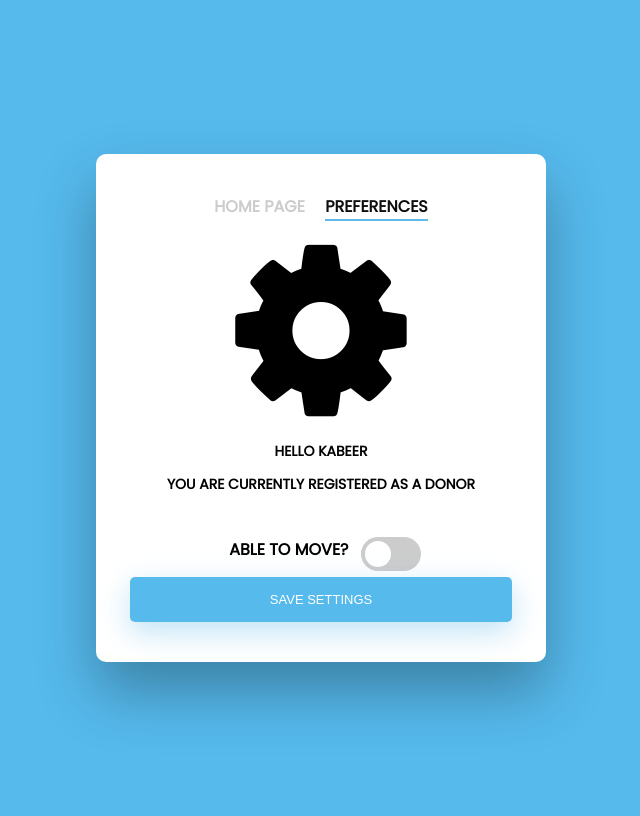
After one commit to amin-codes/HackNC2020-Food, a Flask app: page /settings in a window 1280 px wide. The commit adds this page. Shown: the whole page, without its empty margins (319-959 px from the left). Run offline with Flask 2, Linux system fonts and the light colour scheme.

Commit message:
Settings Page and other fixes for Google Cloud Engine

```diff
--- /dev/null
+++ b/main.py
@@ -0,0 +1,140 @@
+import firebase_admin
+import pyrebase
+import json
+import sys
+from firebase_admin import credentials
+from flask import Flask, Request, render_template, redirect, url_for, request
+import os
+base = os.getcwd()
+app = Flask(__name__)
+app.config['SEND_FILE_MAX_AGE_DEFAULT'] = 0
+#Connecting to firebase
+cred = credentials.Certificate(os.path.normpath(os.path.join(base,"fbAdminConfig.json"))) #this file is not in our repo for security reasons
+admin_fire= firebase_admin.initialize_app(cred)
+pb = pyrebase.initialize_app(json.load(open(os.path.normpath(base+'/fbconfig.json'))))
+
+auth = pb.auth()
+db = pb.database()
+
+person = {"is_logged_in": False, "name": "", "email": "", "uid": "", "verified_email":False, "address1":"", "address2":"", "city":"", "state":"", "zip":"", "account_type":"", "isSponsored":False}
+attributes = ["name", "verified_email", "address1", "address2", "city", "state", "zip", "account_type", "isSponsored"]
+
+#Login
+@app.route("/")
+def login():
+    return render_template("login.html")
+
+#Sign up/ Register
+@app.route("/signup")
+def signup():
+    return render_template("signup.html")
+
+#Welcome page
+@app.route("/welcome")
+def welcome():
+    if person["is_logged_in"] == True:
+        return render_template("welcome.html", email = person["email"], name = person["name"], account_type = person["account_type"], isSponsored = person["isSponsored"], address1=person["address1"], address2=person["address2"], city = person["city"], state=person["state"],zip=person["zip"])
+    else:
+        return redirect(url_for('login'))
+
+@app.route("/settings")
+def settings():
+    if not person['is_logged_in']:
+        return render_template("settings.html")
+    else:
+        return redirect(url_for('login'))
+#If someone clicks on login, they are redirected to /result
+@app.route("/result", methods = ["POST", "GET"])
+def result():
+    if request.method == "POST":        #Only if data has been posted
+        result = request.form           #Get the data
+        email = result["email"]
+        password = result["pass"]
+        #address_1 = result["address1"]
+        #address_2 = result["address2"]
+        #city = result["city"]
+        #state = result["state"]
+        #zip = result["zip"]
+        #account_type = result["account_type"]
+        #is_sponsored = "is_sponsor" in result.getlist("isSponsored")[0]
+        try:
+            #Try signing in the user with the given information
+            user = auth.sign_in_with_email_and_password(email, password)
+            #Insert the user data in the global person
+            global person
+            person["is_logged_in"] = True
+            person["email"] = user["email"]
+            person["uid"] = user["localId"]
+            #Get the name of the user
+            data = db.child("users").get()
+            for i in attributes:
+                person[i] = data.val()[person["uid"]][i]
+            #Redirect to welcome page
+            return redirect(url_for('welcome'))
+        except:
+            #If there is any error, redirect back to login
+            return redirect(url_for('login'))
+    else:
+        if person["is_logged_in"] == True:
+            return redirect(url_for('welcome'))
+        else:
+            return redirect(url_for('login'))
+
+#If someone clicks on register, they are redirected to /register
+@app.route("/savesettings", methods = ["POST", "GET"])
+def savesettings():
+    global person
+    if request.method == "POST":
+        result = request.form
+        static = False
+        try:
+            response = result['static']
+            static = True
+        except:
+            static = False
+    data = {"static" : str(static)}
+    db.child("users").child(person["uid"]).set(data)
+    return redirect(url_for('settings'))
+@app.route("/register", methods = ["POST", "GET"])
+def register():
+    if request.method == "POST":        #Only listen to POST
+        result = request.form           #Get the data submitted
+        email = result["email"]
+        password = result["pass"]
+        name = result["name"]
+        address_1 = result["address1"]
+        address_2 = result["address2"]
+        city = result["city"]
+        state = result["state"]
+        zip = result["zip"]
+        account_type = result["account_type"]
+        is_sponsored = "is_sponsor" in result.getlist("isSponsored")
+        try:
+            #Try creating the user account using the provided data
+            auth.create_user_with_email_and_password(email, password)
+            #Login the user
+            user = auth.sign_in_with_email_and_password(email, password)
+            #Add data to global person
+            global person
+            person["is_logged_in"] = True
+            person["email"] = user["email"]
+            person["uid"] = user["localId"]
+            person["name"] = name
+            #Append data to the firebase realtime database
+            data = {"name": name, "email": email, "address1":address_1, "address2":address_2, "city":city, "state":state, "zip":zip, "account_type":account_type, "verified_email":str(False), "isSponsored":str(is_sponsored), 'static' : str(False)}
+            db.child("users").child(person["uid"]).set(data)
+            auth.send_email_verification(person["uid"])
+            #Go to welcome page
+            return redirect(url_for('welcome'))
+        except:
+            #If there is any error, redirect to register
+            return redirect(url_for('register'))
+
+    else:
+        if person["is_logged_in"] == True:
+            return redirect(url_for('welcome'))
+        else:
+            return redirect(url_for('register'))
+
+if __name__ == "__main__":
+    app.run(debug=True)
--- a/static/main.css
+++ b/static/main.css
@@ -28,8 +28,14 @@ h2 {
   color: #cccccc;
 }
 
-
-
+.userdesc{
+  font-size: 14px;
+  margin: 10px 8px 2px 8px;
+  color: black
+}
+.description{
+  color:black
+}
 /* STRUCTURE */
 
 .wrapper {
--- /dev/null
+++ b/static/settings.css
@@ -0,0 +1,61 @@
+.switch {
+    position: relative;
+    display: inline-block;
+    width: 60px;
+    height: 34px;
+  }
+
+  .switch input {
+    opacity: 0;
+    width: 0;
+    height: 0;
+  }
+
+  .slider {
+    position: absolute;
+    cursor: pointer;
+    top: 0;
+    left: 0;
+    right: 0;
+    bottom: 0;
+    text-align: center;
+
+    background-color: #ccc;
+    -webkit-transition: .4s;
+    transition: .4s;
+  }
+
+  .slider:before {
+    position: absolute;
+    content: "";
+    height: 26px;
+    width: 26px;
+    left: 4px;
+    bottom: 4px;
+    background-color: white;
+    -webkit-transition: .4s;
+    transition: .4s;
+  }
+
+  input:checked + .slider {
+    background-color: green;
+  }
+
+  input:focus + .slider {
+    box-shadow: 0 0 1px green;
+  }
+
+  input:checked + .slider:before {
+    -webkit-transform: translateX(26px);
+    -ms-transform: translateX(26px);
+    transform: translateX(26px);
+  }
+
+  /* Rounded sliders */
+  .slider.round {
+    border-radius: 34px;
+  }
+
+  .slider.round:before {
+    border-radius: 50%;
+  }
--- /dev/null
+++ b/templates/settings.html
@@ -0,0 +1,41 @@
+<!DOCTYPE html>
+<html>
+<head>
+    <title>Settings</title>
+    <link rel="stylesheet" type="text/css" href="https://stackpath.bootstrapcdn.com/font-awesome/4.7.0/css/font-awesome.min.css">
+    <link rel="stylesheet" type="text/css" href="{{ url_for('static', filename = 'main.css') }}">
+    <link rel="stylesheet" type="text/css" href="{{ url_for('static', filename = 'settings.css') }}">
+    <style>
+        .fa-cog {
+            font-size: 200px;
+        }
+    </style>
+</head>
+<body>
+<div class="wrapper fadeInDown">
+  <div id="formContent">
+    <!-- Tabs Titles -->
+    <a href="/welcome"> <h2 class="inactive underlineHover">Home Page </h2></a>
+    <h2 class="active"> Preferences </h2>
+
+    <!-- Icon -->
+    <div class="fadeIn first">
+        <i class="fa fa-cog w3-padding-64"></i>
+    </div>
+    <h2 class="userdesc"> Hello Kabeer</h2> <br>
+    <h2 class="userdesc"> You are currently registered as a donor</h2>
+    <!-- Login Form -->
+    <form name="login_form" action="/savesettings" method="POST">
+        <h2 class="description">Able to move?</h2>
+        <label class="switch">
+            <input type="checkbox" name="static">
+            <span class="slider round"></span>
+          </label>
+      <input type="submit" class="fadeIn fourth" value="Save Settings">
+    </form>
+
+
+  </div>
+</div>
+</body>
+</html>
--- a/templates/welcome.html
+++ b/templates/welcome.html
@@ -10,7 +10,8 @@
         <li><a href="#"> Home </a></li>
         <li><a href="#"> About </a></li>
         <li><a href="#"> Donate </a></li>
-        <li><a href="#"> Get Food </a></li>
+		<li><a href="#"> Get Food </a></li>
+		<li><a href="#"> Settings </a></li>
     </ul>
 
 <!--
```
Also changed, not shown: 1 other file.
